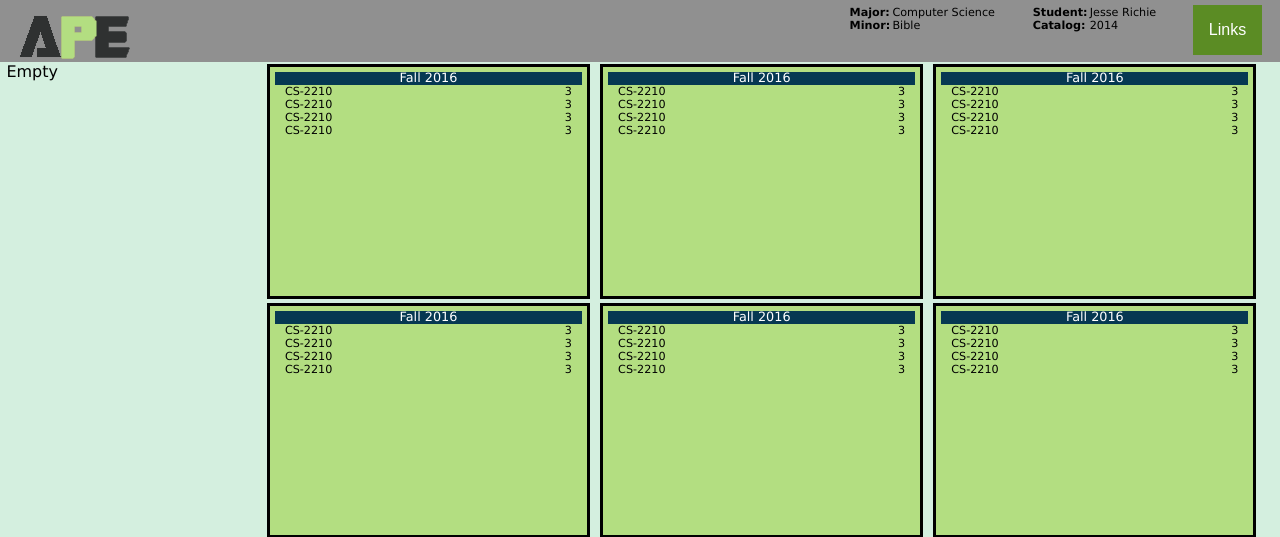
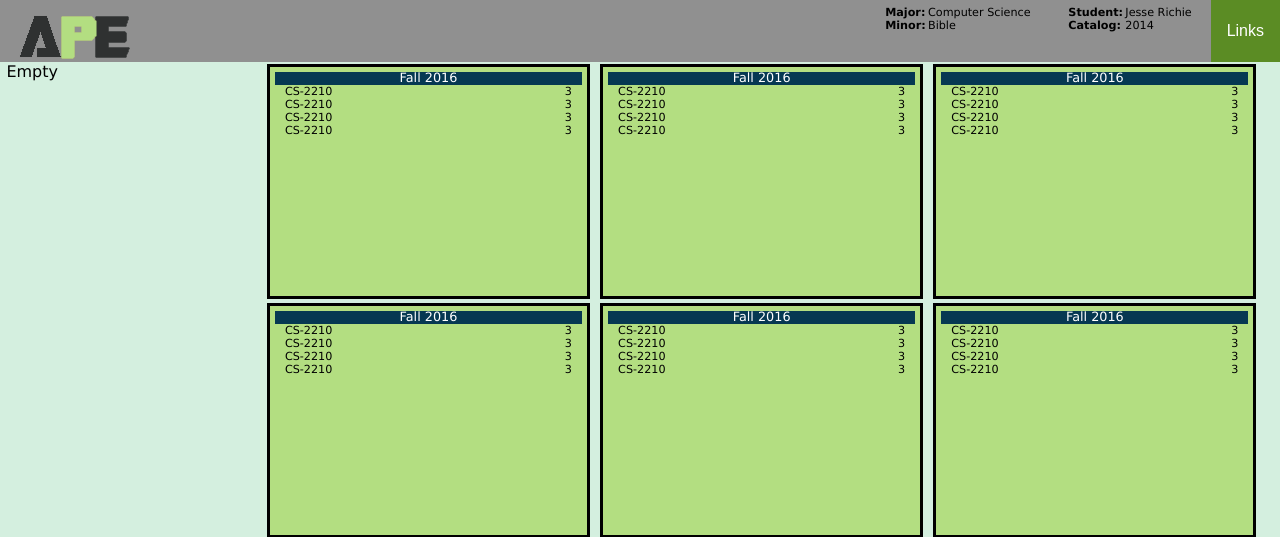
Before and after one commit to JesseRussell107/WebAppsProject2, a PHP site: page /Project2.html in a window 1280 px wide. Shown: the top 537 px of the page. Run offline with PHP 8.4, Linux system fonts and the light colour scheme.

Commit message:
Cleaned up dropdown menu

```diff
--- a/RLJRWebAppsProj2/public_html/Project2.html
+++ b/RLJRWebAppsProj2/public_html/Project2.html
@@ -13,13 +13,11 @@
     </head>
     <body>
         <div id="header">
-            <div class="column">
-                <div class="dropdown">
-                    <button class="dropbtn">Links</button>
-                    <div class="dropdown-content">
-                        <a href="http://judah.cedarville.edu/~jrussel/cs3220.html">Homepage</a>
-                        <a href="http://judah.cedarville.edu/peopleschoice/index.php">People's Choice Awards</a>
-                    </div>
+            <div class="dropdown">
+                <button class="dropbtn">Links</button>
+                <div class="dropdown-content">
+                    <a href="http://judah.cedarville.edu/~jrussel/cs3220.html">Homepage</a>
+                    <a href="http://judah.cedarville.edu/peopleschoice/index.php">People's Choice Awards</a>
                 </div>
             </div>
             <div class="column">
--- a/RLJRWebAppsProj2/public_html/css/Project2.css
+++ b/RLJRWebAppsProj2/public_html/css/Project2.css
@@ -165,12 +165,15 @@ body {
     font-size: 16px;
     border: none;
     cursor: pointer;
+    height:100%;
 }
 
 .dropdown {
     position: relative;
     display: inline-block;
     z-index: 1;
+    height:100%;
+    float:right;
 }
 
 .dropdown-content {
```
